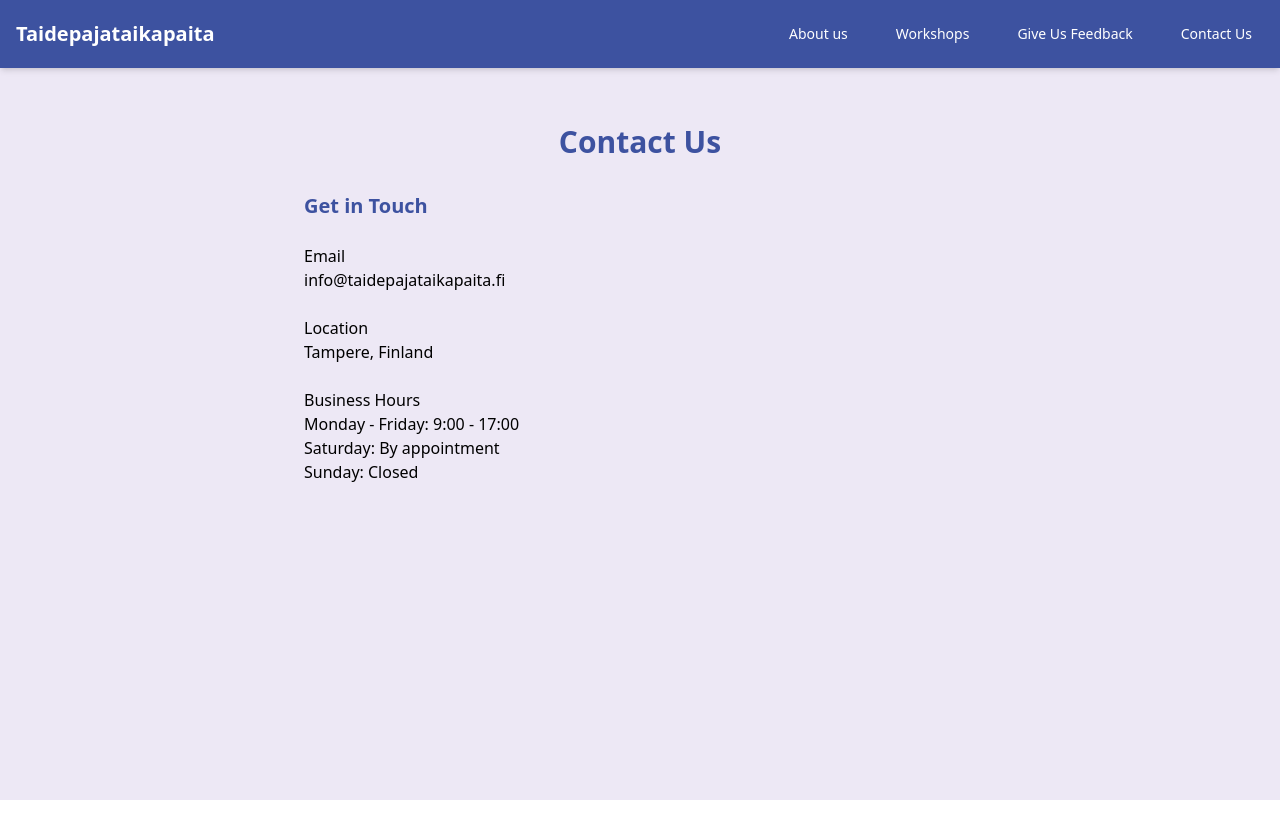
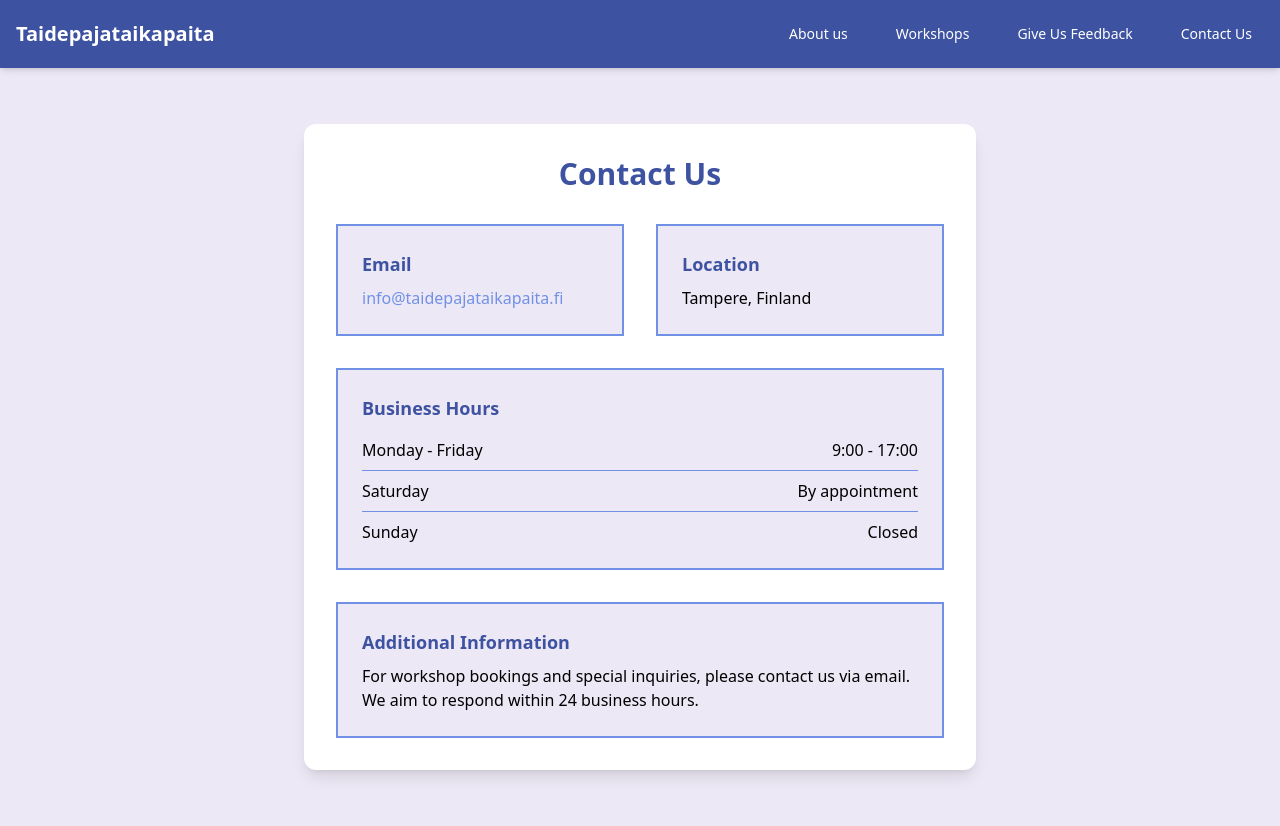
Before and after one commit to taidepajataikapaita/our-web-page, a React (Vite) app in the folder client/: page /contact in a window 1280 px wide. Before the commit the page ends 800 px from the top, so only its background shows below. Built offline with nearby package versions, Linux system fonts and the light colour scheme; no server answers.

Commit message:
Update UI

```diff
--- a/client/src/components/Contact.tsx
+++ b/client/src/components/Contact.tsx
@@ -1,29 +1,56 @@
 const Contact = () => {
   return (
     <div className="bg-[#EDE8F5] rounded-lg p-6">
-      <h1 className="text-3xl font-bold text-[#3D52A0] text-center mb-8">
-        Contact Us
-      </h1>
+      <div className="w-full max-w-2xl mx-auto bg-white rounded-xl shadow-lg p-8">
+        <h1 className="text-3xl font-bold text-[#3D52A0] text-center mb-8">
+          Contact Us
+        </h1>
 
-      <div className="max-w-2xl mx-auto">
-        <h2 className="text-xl font-semibold text-[#3D52A0] mb-6">Get in Touch</h2>
+        <div className="space-y-8">
+          <div className="grid gap-8 md:grid-cols-2">
+            <div className="bg-[#EDE8F5] p-6 rounded-lg border-2 border-[#7091E6] transition-all hover:shadow-md">
+              <h3 className="text-lg font-semibold text-[#3D52A0] mb-2">Email</h3>
+              <a
+                href="mailto:info@taidepajataikapaita.fi"
+                className="text-[#7091E6] hover:text-[#3D52A0] transition-colors"
+              >
+                info@taidepajataikapaita.fi
+              </a>
+            </div>
 
-        <div className="space-y-6 text-black">
-          <div>
-            <h3 className="font-medium">Email</h3>
-            <p>info@taidepajataikapaita.fi</p>
+            <div className="bg-[#EDE8F5] p-6 rounded-lg border-2 border-[#7091E6] transition-all hover:shadow-md">
+              <h3 className="text-lg font-semibold text-[#3D52A0] mb-2">Location</h3>
+              <p className="text-black">
+                Tampere, Finland
+              </p>
+            </div>
           </div>
 
-          <div>
-            <h3 className="font-medium">Location</h3>
-            <p>Tampere, Finland</p>
+          <div className="bg-[#EDE8F5] p-6 rounded-lg border-2 border-[#7091E6] mt-8">
+            <h3 className="text-lg font-semibold text-[#3D52A0] mb-4">Business Hours</h3>
+            <div className="space-y-2 text-black">
+              <div className="flex justify-between items-center border-b border-[#7091E6] pb-2">
+                <span className="font-medium">Monday - Friday</span>
+                <span>9:00 - 17:00</span>
+              </div>
+              <div className="flex justify-between items-center border-b border-[#7091E6] pb-2">
+                <span className="font-medium">Saturday</span>
+                <span>By appointment</span>
+              </div>
+              <div className="flex justify-between items-center">
+                <span className="font-medium">Sunday</span>
+                <span>Closed</span>
+              </div>
+            </div>
           </div>
 
-          <div>
-            <h3 className="font-medium">Business Hours</h3>
-            <p>Monday - Friday: 9:00 - 17:00</p>
-            <p>Saturday: By appointment</p>
-            <p>Sunday: Closed</p>
+          {/* Optional: Add a map or additional contact information */}
+          <div className="bg-[#EDE8F5] p-6 rounded-lg border-2 border-[#7091E6] mt-8">
+            <h3 className="text-lg font-semibold text-[#3D52A0] mb-2">Additional Information</h3>
+            <p className="text-black">
+              For workshop bookings and special inquiries, please contact us via email.
+              We aim to respond within 24 business hours.
+            </p>
           </div>
         </div>
       </div>
--- a/client/src/components/Homepage.tsx
+++ b/client/src/components/Homepage.tsx
@@ -5,10 +5,10 @@ const Homepage = () => {
         Hei!
       </h1>
       <div className="prose prose-lg max-w-none">
-        <p className="text-[#7091E6] mb-6 leading-relaxed">
+        <p className="text-[#7091E6] mb-6 leading-relaxed font-semibold">
           Me olemme Taikapaita – taidepaja, joka muuttaa lasten mestariteokset unohtumattomiksi muistoiksi!
         </p>
-        <div className="text-black space-y-4">
+        <div className="text-black space-y-4 font-medium">
           <p>
             Kuvittele, että lapsesi piirustus muuttuu ainutlaatuiseksi lahjaksi, joka säilyttää luovuuden ja ilon taian. Tulostamme nämä arvokkaat teokset pehmeille, 100 % puuvillaisille T-paidoille DTG-tulostuksella, joka varmistaa, että jokainen väri ja yksityiskohta loistaa kauniisti.
           </p>
--- a/client/src/components/Inquiries.tsx
+++ b/client/src/components/Inquiries.tsx
@@ -66,23 +66,25 @@ export function Inquiries() {
 
   return (
     <div className="flex flex-col items-center bg-[#EDE8F5] rounded-lg p-6">
-      <h1 className="text-2xl font-bold mb-6 text-[#3D52A0]">Inquiries</h1>
+      <div className="w-full max-w-md bg-white rounded-xl shadow-lg p-8">
+        <h1 className="text-2xl font-bold text-[#3D52A0] text-center mb-8">Inquiries</h1>
         <Form {...form}>
-        <form onSubmit={form.handleSubmit(onSubmit)} className="w-full max-w-md space-y-6">
+          <form onSubmit={form.handleSubmit(onSubmit)} className="space-y-6">
             <FormField
               control={form.control}
               name="email"
               render={({ field }) => (
                 <FormItem>
-                <FormLabel className="text-[#3D52A0]">Email</FormLabel>
+                  <FormLabel className="text-[#3D52A0] font-semibold">Email</FormLabel>
                   <FormControl>
                     <Input
                       placeholder="you@example.com"
                       {...field}
-                    className="border-[#7091E6] focus:border-[#3D52A0]"
+                      className="border-2 border-[#7091E6] focus-visible:ring-[#3D52A0] rounded-md px-4 py-2 transition-colors
+                      focus:border-[#3D52A0] hover:border-[#3D52A0]"
                     />
                   </FormControl>
-                <FormMessage className="text-red-500" />
+                  <FormMessage className="text-red-500 font-medium" />
                 </FormItem>
               )}
             />
@@ -91,56 +93,59 @@ export function Inquiries() {
               name="username"
               render={({ field }) => (
                 <FormItem>
-                <FormLabel className="text-[#3D52A0]">Username</FormLabel>
+                  <FormLabel className="text-[#3D52A0] font-semibold">Username</FormLabel>
                   <FormControl>
                     <Input
                       placeholder="Your username"
                       {...field}
-                    className="border-[#7091E6] focus:border-[#3D52A0]"
+                      className="border-2 border-[#7091E6] focus-visible:ring-[#3D52A0] rounded-md px-4 py-2 transition-colors
+                      focus:border-[#3D52A0] hover:border-[#3D52A0]"
                     />
                   </FormControl>
-                <FormMessage className="text-red-500" />
+                  <FormMessage className="text-red-500 font-medium" />
                 </FormItem>
               )}
             />
             <Button
               type="submit"
-            className="w-full bg-[#3D52A0] text-white hover:bg-[#7091E6] transition duration-200"
+              className="w-full bg-[#3D52A0] text-white hover:bg-[#7091E6] transition duration-200
+              py-3 text-lg font-semibold rounded-md shadow-sm hover:shadow-md"
             >
               Submit
             </Button>
           </form>
         </Form>
+      </div>
 
       <AlertDialog open={isDialogOpen} onOpenChange={setDialogOpen}>
-        <AlertDialogContent className="bg-[#EDE8F5]">
+        <AlertDialogContent className="bg-white rounded-xl p-6 shadow-lg">
           <AlertDialogHeader>
-            <AlertDialogTitle className="text-[#3D52A0]">
+            <AlertDialogTitle className="text-[#3D52A0] text-2xl font-bold">
               Confirm Submission
             </AlertDialogTitle>
             <AlertDialogDescription asChild>
               <div className="text-black">
-                <span>Are you sure you want to submit this inquiry? Please verify your information:</span>
+                <span className="text-lg">Are you sure you want to submit this inquiry? Please verify your information:</span>
                 {formData && (
-                  <div className="mt-2 text-sm bg-white p-3 rounded-md">
-                    <div className="mb-1">
-                      <span className="font-medium">Email:</span> {formData.email}
+                  <div className="mt-4 bg-[#EDE8F5] p-4 rounded-lg border-2 border-[#7091E6]">
+                    <div className="mb-2">
+                      <span className="font-semibold text-[#3D52A0]">Email:</span> {formData.email}
                     </div>
                     <div>
-                      <span className="font-medium">Username:</span> {formData.username}
+                      <span className="font-semibold text-[#3D52A0]">Username:</span> {formData.username}
                     </div>
                   </div>
                 )}
               </div>
             </AlertDialogDescription>
           </AlertDialogHeader>
-          <AlertDialogFooter>
-            <AlertDialogCancel className="bg-gray-100 hover:bg-gray-200">
+          <AlertDialogFooter className="mt-6 space-x-4">
+            <AlertDialogCancel className="bg-gray-100 hover:bg-gray-200 font-medium px-6">
               Cancel
             </AlertDialogCancel>
             <AlertDialogAction
               onClick={handleConfirm}
-              className="bg-[#3D52A0] text-white hover:bg-[#7091E6]"
+              className="bg-[#3D52A0] text-white hover:bg-[#7091E6] font-medium px-6"
             >
               Submit
             </AlertDialogAction>
--- a/client/src/components/Navbar.tsx
+++ b/client/src/components/Navbar.tsx
@@ -1,6 +1,14 @@
 import { Link } from 'react-router-dom';
+import {
+  DropdownMenu,
+  DropdownMenuContent,
+  DropdownMenuItem,
+  DropdownMenuTrigger,
+} from "@/components/ui/dropdown-menu"
+import { Menu } from 'lucide-react';
 
 const Navbar = () => {
+
   return (
     <nav className="bg-[#3D52A0] p-4 shadow-md">
       <div className="container mx-auto flex justify-between items-center">
@@ -9,8 +17,8 @@ const Navbar = () => {
           Taidepajataikapaita
         </Link>
 
-        {/* Navigation Links */}
-        <div className="flex space-x-6">
+        {/* Desktop Navigation */}
+        <div className="hidden md:flex space-x-6">
           <Link
             to="/"
             className="text-white px-3 py-2 rounded-md text-sm font-medium hover:bg-[#7091E6] transition-colors duration-200"
@@ -36,6 +44,54 @@ const Navbar = () => {
             Contact Us
           </Link>
         </div>
+
+        {/* Mobile Navigation */}
+        <div className="md:hidden">
+          <DropdownMenu>
+            <DropdownMenuTrigger asChild>
+              <button
+                className="text-white p-2 rounded-md hover:bg-[#7091E6] transition-colors duration-200"
+                aria-label="Menu"
+              >
+                <Menu size={24} />
+              </button>
+            </DropdownMenuTrigger>
+            <DropdownMenuContent className="w-56 bg-white mt-2">
+              <DropdownMenuItem asChild>
+                <Link
+                  to="/"
+                  className="w-full px-4 py-2 text-sm hover:bg-[#EDE8F5] text-[#3D52A0] font-medium"
+                >
+                  About us
+                </Link>
+              </DropdownMenuItem>
+              <DropdownMenuItem asChild>
+                <Link
+                  to="/workshops"
+                  className="w-full px-4 py-2 text-sm hover:bg-[#EDE8F5] text-[#3D52A0] font-medium"
+                >
+                  Workshops
+                </Link>
+              </DropdownMenuItem>
+              <DropdownMenuItem asChild>
+                <Link
+                  to="/inquiries"
+                  className="w-full px-4 py-2 text-sm hover:bg-[#EDE8F5] text-[#3D52A0] font-medium"
+                >
+                  Give Us Feedback
+                </Link>
+              </DropdownMenuItem>
+              <DropdownMenuItem asChild>
+                <Link
+                  to="/contact"
+                  className="w-full px-4 py-2 text-sm hover:bg-[#EDE8F5] text-[#3D52A0] font-medium"
+                >
+                  Contact Us
+                </Link>
+              </DropdownMenuItem>
+            </DropdownMenuContent>
+          </DropdownMenu>
+        </div>
       </div>
     </nav>
   );
```
Lines whose indentation alone changed are shown as unchanged.
